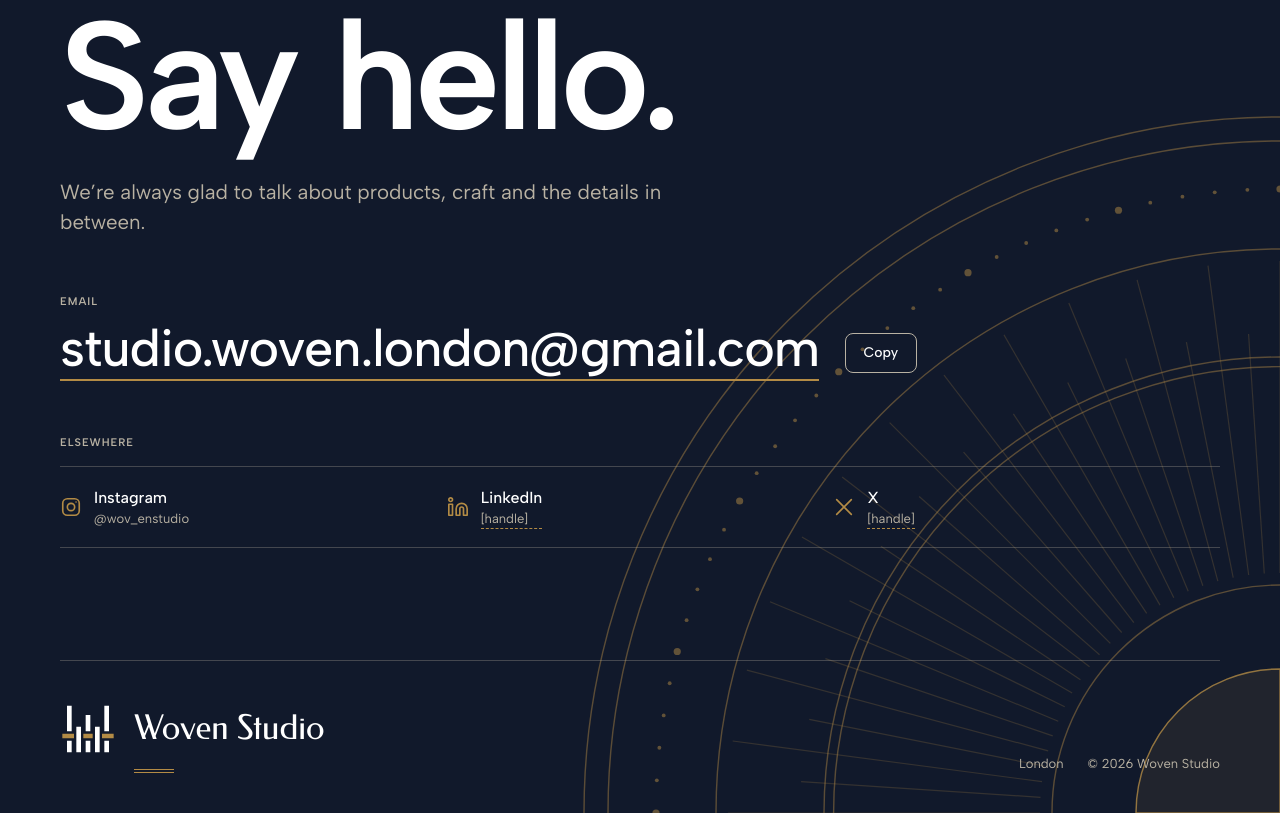
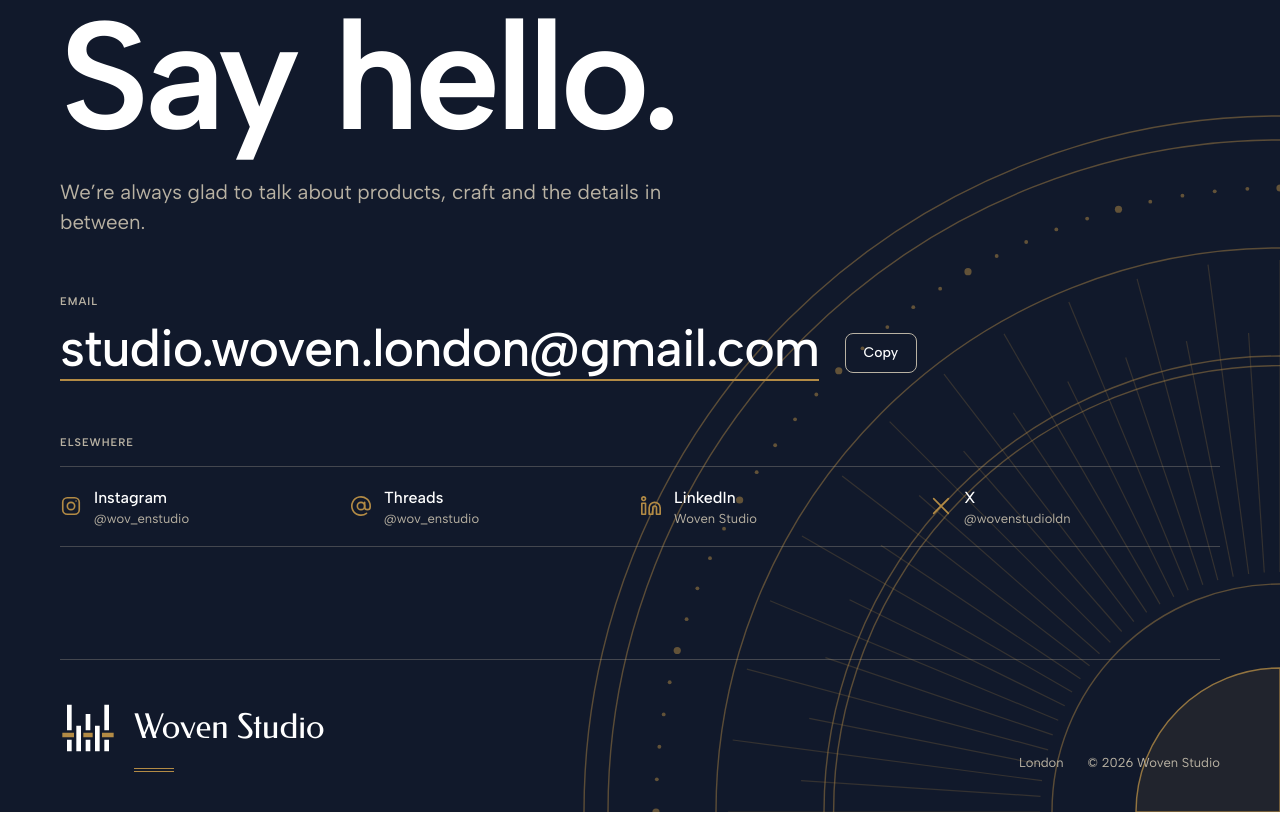
Before and after one commit to woven-studio-london/woven-site, a plain HTML site: page index.html in a window 1280 px wide. Shown: the part 3413-4226 px from the top of the page. Drawn offline with Linux system fonts and the light colour scheme.

Commit message:
Link Threads, LinkedIn and X in the footer (#3)
* Add Threads to the footer's social links

Co-Authored-By: Claude Opus 5.5 <noreply@anthropic.com>

* Link LinkedIn and X in the footer

Co-Authored-By: Claude Opus 5.5 <noreply@anthropic.com>

---------

Co-authored-by: christineslfok <17398993+christineslfok@users.noreply.github.com>
Co-authored-by: Claude Opus 5.5 <noreply@anthropic.com>

```diff
--- a/index.html
+++ b/index.html
@@ -383,7 +383,8 @@ a { color: inherit; }
 .placeholder { color: var(--on-dark); border-bottom: 2px dashed var(--brass); }
 .reach { margin-top: 56px; display: grid; gap: 16px; }
 .socials { list-style: none; margin: 0; padding: 0; display: grid; grid-template-columns: minmax(0, 1fr); border-top: 1px solid rgba(185, 178, 163, 0.3); }
-@media (min-width: 760px) { .socials { grid-template-columns: repeat(3, minmax(0, 1fr)); } }
+@media (min-width: 560px) { .socials { grid-template-columns: repeat(2, minmax(0, 1fr)); } }
+@media (min-width: 1000px) { .socials { grid-template-columns: repeat(4, minmax(0, 1fr)); } }
 .socials li, .socials .social { display: flex; align-items: center; gap: 12px; padding: 18px 16px 18px 0; border-bottom: 1px solid rgba(185, 178, 163, 0.3); min-width: 0; }
 .socials svg { width: 22px; height: 22px; flex: none; fill: none; stroke: var(--brass); stroke-width: 1.8; stroke-linecap: round; stroke-linejoin: round; }
 .socials span { display: grid; min-width: 0; }
@@ -856,8 +857,9 @@ a { color: inherit; }
       <p class="reach-label" style="margin:0">Elsewhere</p>
       <ul class="socials">
             <li><a class="social" href="https://www.instagram.com/wov_enstudio/" target="_blank" rel="noopener noreferrer" aria-label="Instagram, @wov_enstudio (opens in a new tab)"><svg viewBox="0 0 24 24" aria-hidden="true"><rect x="3" y="3" width="18" height="18" rx="5"/><circle cx="12" cy="12" r="4"/><path d="M17.5 6.5h.01"/></svg><span><b>Instagram</b><small>@wov_enstudio</small></span></a></li>
-            <li><svg viewBox="0 0 24 24" aria-hidden="true"><path d="M16 8a6 6 0 0 1 6 6v7h-4v-7a2 2 0 0 0-4 0v7h-4v-7a6 6 0 0 1 6-6z"/><rect x="2" y="9" width="4" height="12"/><circle cx="4" cy="4" r="2"/></svg><span><b>LinkedIn</b><small><span class="placeholder">[handle]</span></small></span></li>
-            <li><svg viewBox="0 0 24 24" aria-hidden="true"><path d="M4 4l16 16M20 4L4 20"/></svg><span><b>X</b><small><span class="placeholder">[handle]</span></small></span></li>
+            <li><a class="social" href="https://www.threads.com/@wov_enstudio" target="_blank" rel="noopener noreferrer" aria-label="Threads, @wov_enstudio (opens in a new tab)"><svg viewBox="0 0 24 24" aria-hidden="true"><circle cx="12" cy="12" r="4"/><path d="M16 8v5a3 3 0 0 0 6 0v-1a10 10 0 1 0-4 8"/></svg><span><b>Threads</b><small>@wov_enstudio</small></span></a></li>
+            <li><a class="social" href="https://www.linkedin.com/company/woven-studio-london/" target="_blank" rel="noopener noreferrer" aria-label="LinkedIn, Woven Studio (opens in a new tab)"><svg viewBox="0 0 24 24" aria-hidden="true"><path d="M16 8a6 6 0 0 1 6 6v7h-4v-7a2 2 0 0 0-4 0v7h-4v-7a6 6 0 0 1 6-6z"/><rect x="2" y="9" width="4" height="12"/><circle cx="4" cy="4" r="2"/></svg><span><b>LinkedIn</b><small>Woven Studio</small></span></a></li>
+            <li><a class="social" href="https://x.com/wovenstudioldn" target="_blank" rel="noopener noreferrer" aria-label="X, @wovenstudioldn (opens in a new tab)"><svg viewBox="0 0 24 24" aria-hidden="true"><path d="M4 4l16 16M20 4L4 20"/></svg><span><b>X</b><small>@wovenstudioldn</small></span></a></li>
       </ul>
     </div>
     <div class="signoff">
```
Also changed, not shown: 1 other file.
